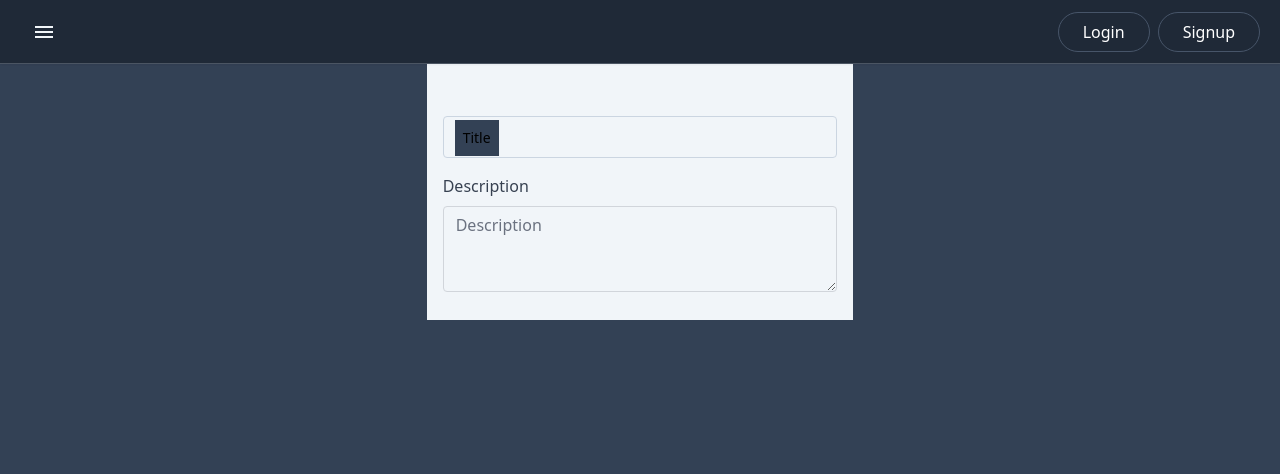
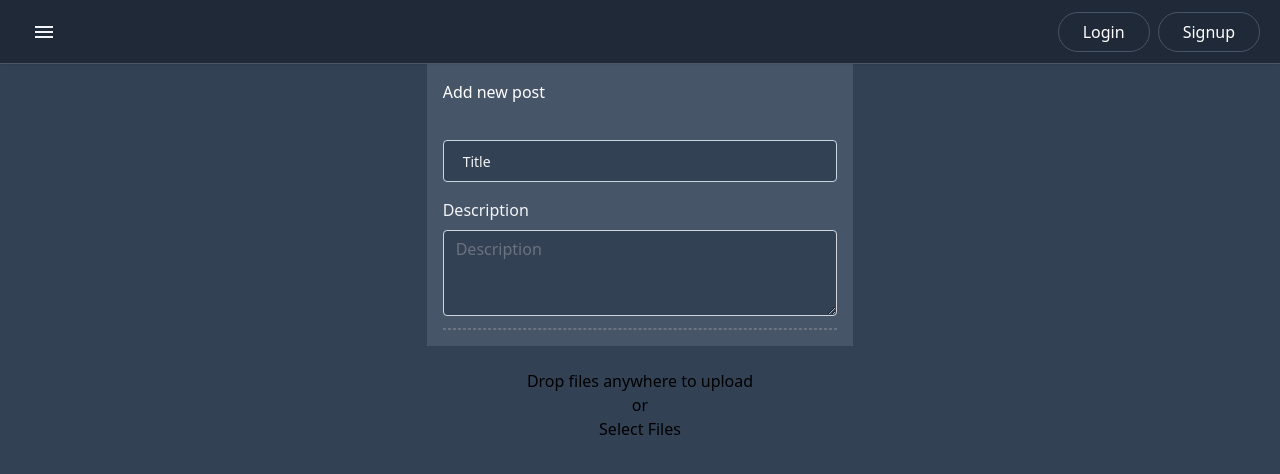
Before and after one commit to Erikyy/Gallery, a React (Vite) app in the folder fe/: page /newpost in a window 1280 px wide. Shown: the top 474 px of the page. Built offline with nearby package versions, Linux system fonts and the light colour scheme; no server answers.

Commit message:
Update stuff

```diff
--- /dev/null
+++ b/fe/src/components/forms/FileDrop.tsx
@@ -0,0 +1,34 @@
+import React, { FC, useState } from 'react';
+
+export const FileDrop: FC = () => {
+  const [img, setImg] = useState<string | undefined>(undefined);
+  return (
+    <div className="border border-dashed border-gray-500 relative">
+      <input
+        onChange={(e) => {
+          if (e.target.files) {
+            const url = URL.createObjectURL(e.target.files[0]);
+            setImg(url);
+          }
+        }}
+        type="file"
+        accept="image/png, image/jpeg"
+        className="cursor-pointer absolute block opacity-0 w-full h-full p-10 z-50"
+      />
+      <>
+        {img ? (
+          <img className=" max-h-96 mx-auto z-20 relative p-4" src={img} />
+        ) : (
+          <div className="text-center p-10 absolute top-0 right-0 left-0 m-auto">
+            <h4>
+              Drop files anywhere to upload
+              <br />
+              or
+            </h4>
+            <p className="">Select Files</p>
+          </div>
+        )}
+      </>
+    </div>
+  );
+};
--- a/fe/src/components/forms/Input.tsx
+++ b/fe/src/components/forms/Input.tsx
@@ -12,7 +12,7 @@ export const Input: FC<InputProps> = ({ type, label, id, error }) => {
   return (
     <div className="flex flex-col">
       <label
-        className={`bg-slate-100 dark:bg-slate-700 max-w-fit relative transition-all ease-in-out duration-100 ${
+        className={`bg-slate-100 dark:bg-slate-700 dark:text-gray-100 max-w-fit relative transition-all ease-in-out duration-150 ${
           focused || (inputRef.current && inputRef.current.value !== '')
             ? 'top-3 left-3 text-sm '
             : 'top-10 left-3 text-sm'
@@ -29,7 +29,7 @@ export const Input: FC<InputProps> = ({ type, label, id, error }) => {
         onBlur={() => {
           setFocused(false);
         }}
-        className="rounded border border-slate-300 bg-slate-100/[1]"
+        className="rounded border border-slate-300 bg-slate-100 dark:bg-slate-700 transition-colors duration-150 ease-in-out"
         type={type}
         id={id}
       />
--- a/fe/src/components/forms/Textarea.tsx
+++ b/fe/src/components/forms/Textarea.tsx
@@ -12,13 +12,14 @@ export const Textarea: FC<TextareaProps> = ({ id, label, error }) => {
       <div className="mb-3 w-full">
         <label
           htmlFor="exampleFormControlTextarea1"
-          className="form-label inline-block mb-2 text-gray-700"
+          className="form-label inline-block mb-2 text-gray-700 dark:text-gray-100 transition-colors duration-150 ease-in-out"
         >
           {label}
         </label>
         <textarea
           id={id}
           className="
+
         form-control
         block
         w-full
@@ -27,10 +28,14 @@ export const Textarea: FC<TextareaProps> = ({ id, label, error }) => {
         text-base
         font-normal
         text-gray-700
-        bg-slate-100 bg-clip-padding
+        dark:text-gray-100
+        bg-slate-100
+        dark:bg-slate-700
+        bg-clip-padding
         border border-solid border-gray-300
         rounded
         transition
+        duration-150
         ease-in-out
         m-0
         focus:text-gray-700 focus:bg-slate-100 focus:border-blue-600 focus:outline-none
--- a/fe/src/pages/NewPost.tsx
+++ b/fe/src/pages/NewPost.tsx
@@ -1,13 +1,16 @@
 import React, { FC } from 'react';
+import { FileDrop } from '../components/forms/FileDrop';
 import { Input } from '../components/forms/Input';
 import { Textarea } from '../components/forms/Textarea';
 
 export const NewPostPage: FC = () => {
   return (
     <div className="w-full h-full flex justify-center ">
-      <form className="bg-slate-100 p-4 sm:w-2/3 md:w-3/6 lg:w-2/6 xl:w-2/6 2xl:w-2/6">
+      <form className="bg-slate-100 dark:bg-slate-600 p-4 sm:w-2/3 md:w-3/6 lg:w-2/6 xl:w-2/6 2xl:w-2/6">
+        <h1 className="text-gray-700 dark:text-white">Add new post</h1>
         <Input id="title" label="Title" type={'text'} />
         <Textarea id="description" label="Description" />
+        <FileDrop />
       </form>
     </div>
   );
```
